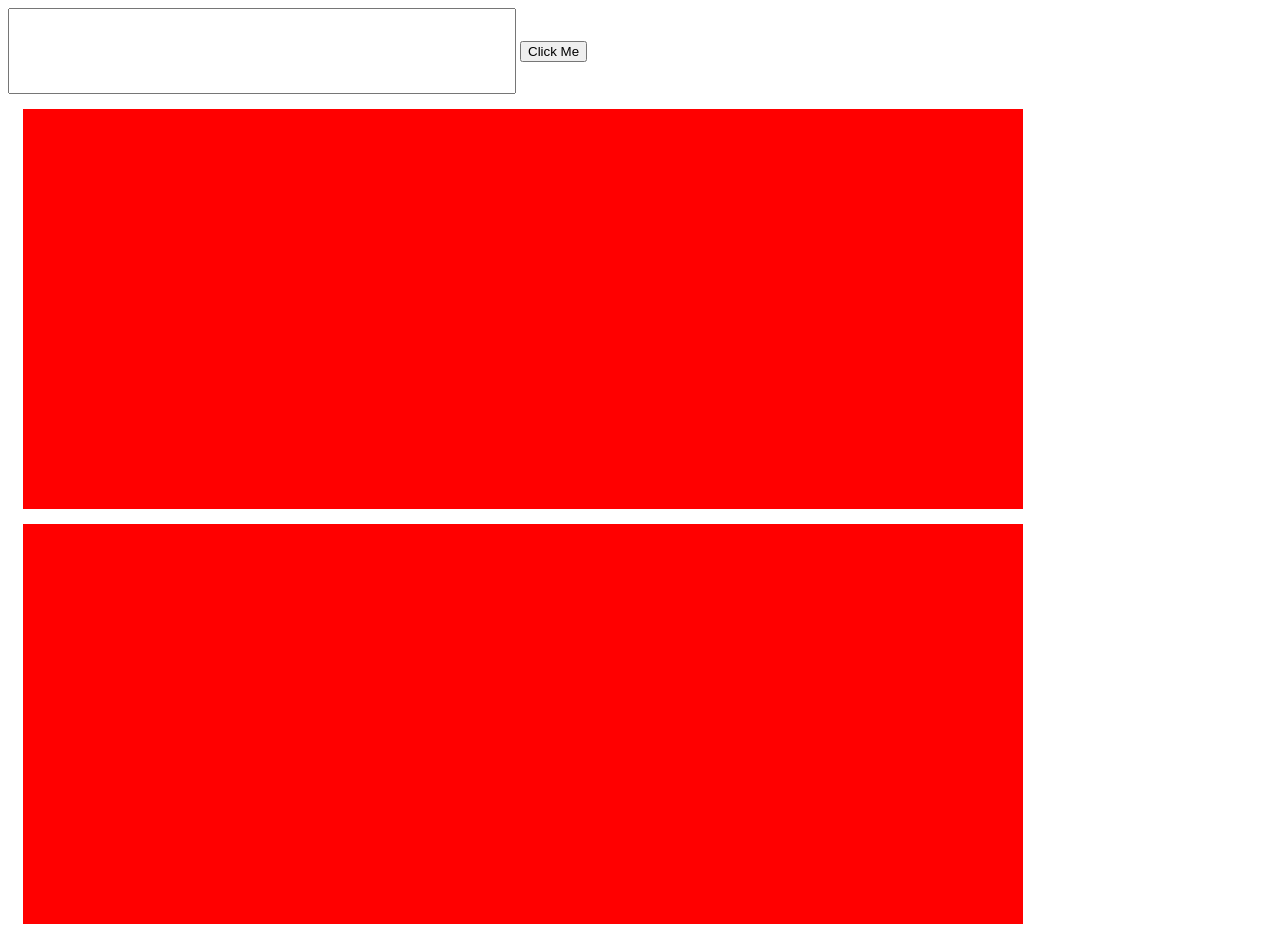
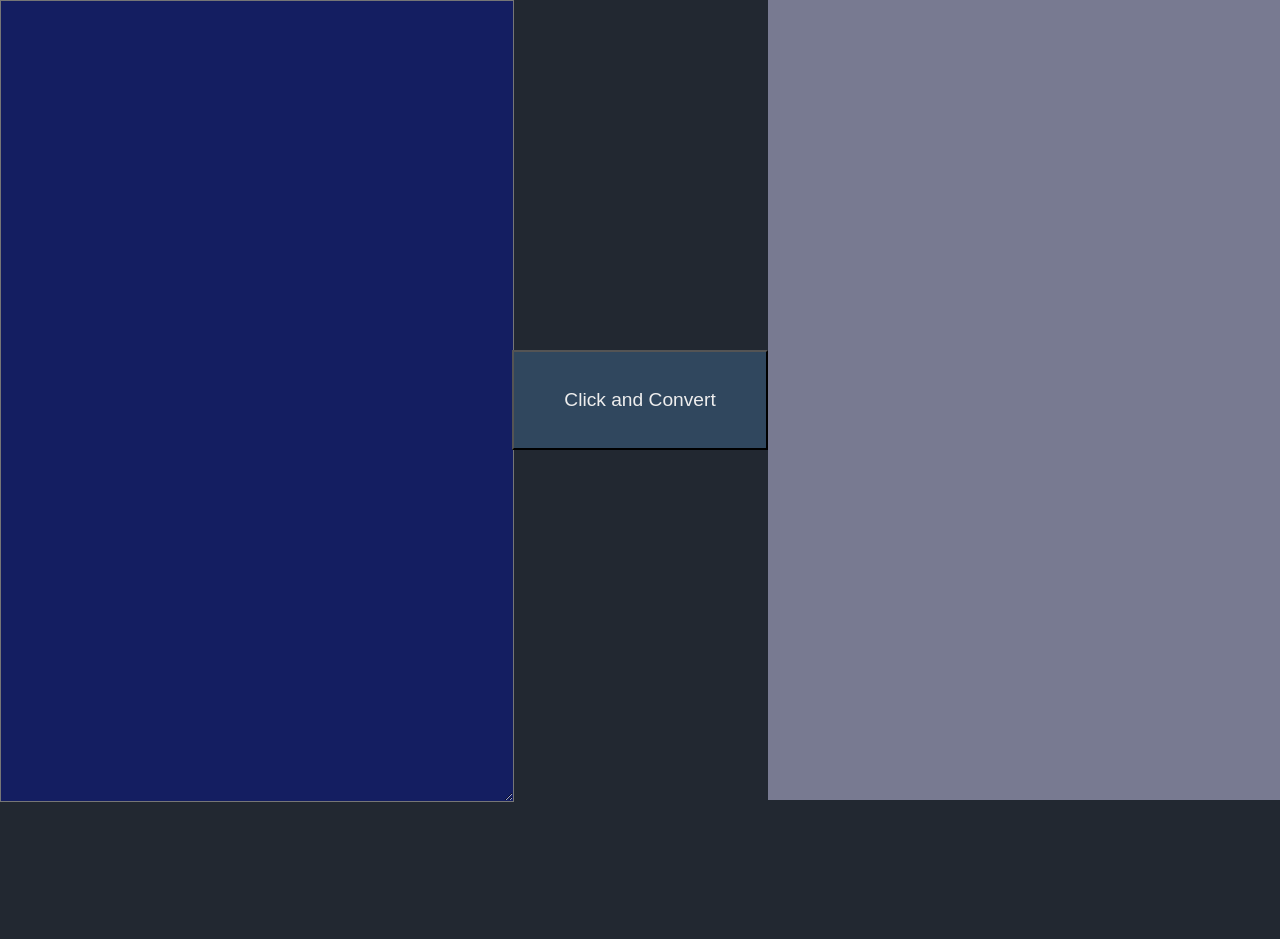
Before and after one commit to memisemre/JSON-Visualizer, a plain HTML site: page index.html in a window 1280 px wide. After the commit the page ends 802 px from the top, so only its background shows below. Drawn offline with Linux system fonts and the light colour scheme.

Commit message:
Project Version "1"

```diff
--- a/index.css
+++ b/index.css
@@ -1,11 +1,46 @@
-.data-area {
-    width: 500px;
-    height: 10vh;
+*{
+    margin: 0;
+    padding: 0;
 }
-.second-json-area,
-.json-area {
-    margin: 15px;
-    width: 1000px;
-    height: 50vh;
-    background-color: red;
+:root{
+    --backgorund--color: #222831;
+    --text--color: #EEEEEE;
+    --textArea--color:#141E61;
+    --outputArea--color: #787A91;
+    --button--color: #30475E;
 }
+body {
+    height: 100vh;
+    background-color: var(--backgorund--color);
+}
+#inputTextArea{
+    background-color: var(--textArea--color);
+    width: 40%;
+    height: 100vh;
+    color: var(--text--color);
+    position: absolute;
+    top: 0;
+    left: 0;
+}
+.btn {
+    color: var(--text--color);
+    background-color: var(--button--color);
+    position: absolute;
+    top: 50%;
+    left: 50%;
+    transform: translateX(-50%) translateY(-50%);
+    width: 20%;
+    height: 100px;
+    font-size: 120%;
+    cursor: pointer;
+}
+.output-area {
+    background-color: var(--outputArea--color);
+    position: absolute;
+    width:40%;
+    height: 100vh;
+    top: 0;
+    right: 0;
+    color: var(--text--color);
+    font-size: 30px;
+}
--- a/index.html
+++ b/index.html
@@ -4,27 +4,13 @@
     <meta charset="UTF-8">
     <meta http-equiv="X-UA-Compatible" content="IE=edge">
     <meta name="viewport" content="width=device-width, initial-scale=1.0">
-    <title>Document</title>
+    <title>JSON</title>
     <link rel="stylesheet" href="index.css">
 </head>
 <body>
-    <input type="text" class="data-area">
-    <button class="btn">Click Me </button>
-    <div class="json-area"></div>
-    <div class="second-json-area"></div>
-
-
-
-
-
-
-
-
-
-
-
-
-
+    <textarea name="inputText" id="inputTextArea" cols="30" rows="10"></textarea>
+    <button class="btn">Click and Convert</button>
+    <div class="output-area"></div>
     <script src="index.js"></script>
 </body>
 </html>
--- a/index.js
+++ b/index.js
@@ -1,33 +1,21 @@
-const button = document.querySelector('.btn')
-button.addEventListener('click', function(){
-    let dataArea = document.querySelector('.data-area').value;
-    console.log(typeof dataArea)
-    let parseJSON = JSON.parse(dataArea);
-    // let evalDataArea = eval(parseJSON);
-    // console.log(evalDataArea);
-    // console.log(typeof parseJSON)
-    // console.log(typeof parseJSON)
-    // let mapJSON = parseJSON.map(map)
-    // console.log(mapJSON)
-    if (typeof parseJSON == 'object'){
-        for(let key in parseJSON){
-        // let mapJSON = parseJSON.map(key)
-        // console.log(mapJSON)
-        if(parseJSON.hasOwnProperty(key)){
-            let parseJSONKey = parseJSON[key];
-            console.log(typeof parseJSONKey)
-            if (typeof parseJSONKey == 'object'){
-                for(let key in parseJSONKey){
-                    if(parseJSONKey.hasOwnProperty(key)){
-                        console.log(parseJSONKey[key])
-                        document.querySelector('.second-json-area').innerHTML += `${key} : ${parseJSONKey[key]} <br>`
+const convertButton = document.querySelector('.btn');
+convertButton.addEventListener('click',function(){
+    const outputTextArea = document.querySelector('.output-area')
+    const inputTextArea = document.querySelector('#inputTextArea').value;
+    const data = JSON.parse(inputTextArea);
+    for(const [key,value] of Object.entries(data)){
+        if(typeof value === typeof {}){
+            outputTextArea.innerHTML += `${key} </br>`
+            for(const [subKey,subValue] of Object.entries(value)){
+                if(typeof subValue === typeof{}){
+                    for(const [subsubKey,subsubValue] of Object.entries(subValue)){
+                        outputTextArea.innerHTML += `${subsubKey} : ${subsubValue} </br>`
                     }
                 }
-            document.querySelector('.json-area').innerHTML += `${key} : ${parseJSON[key]} <br>`
             }
         }
-    }}
-    else {
-        console.log("hata")
+        else{
+            outputTextArea.innerHTML += `${key} : ${value} </br>`
+        }
     }
 })
```
